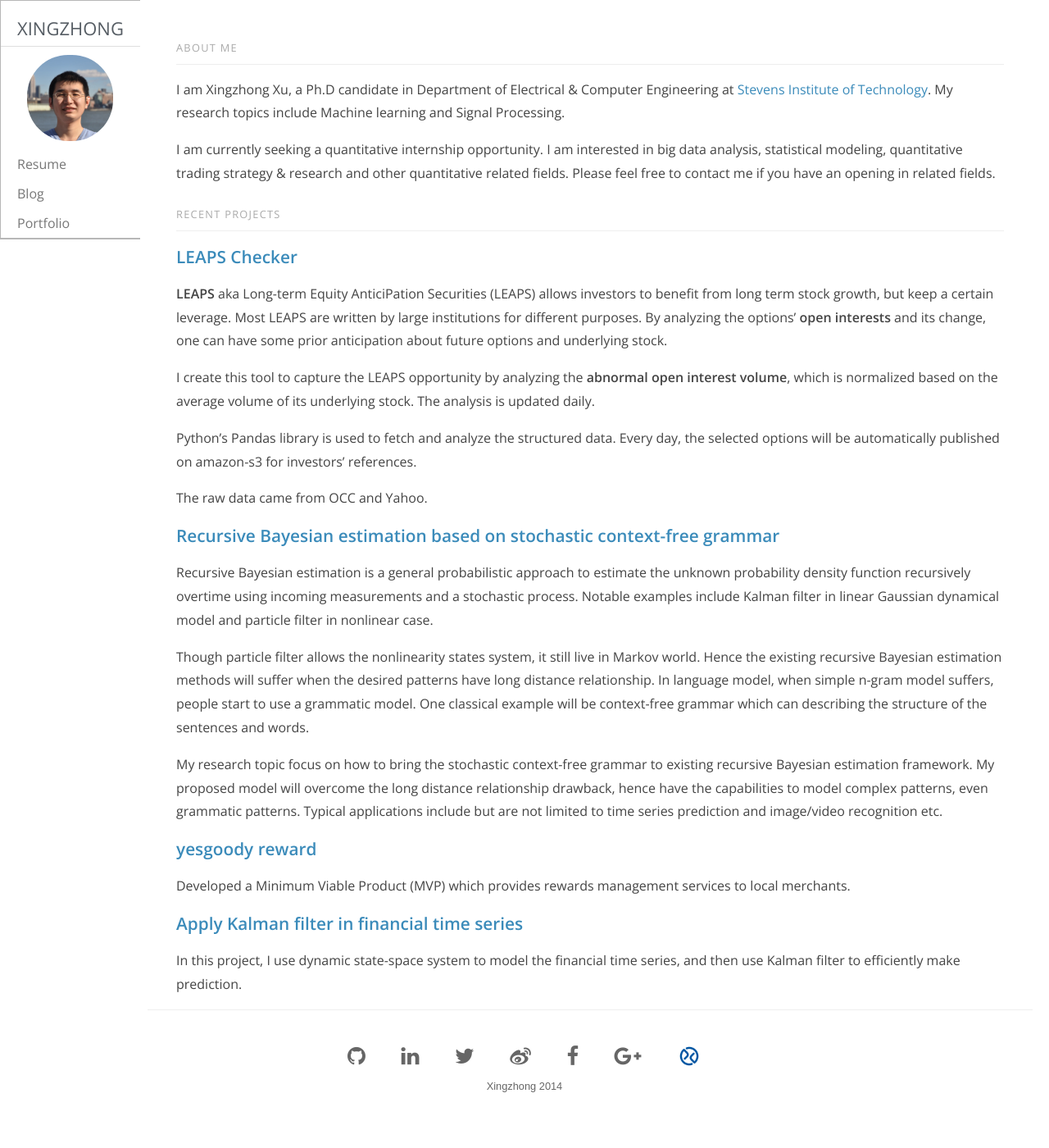
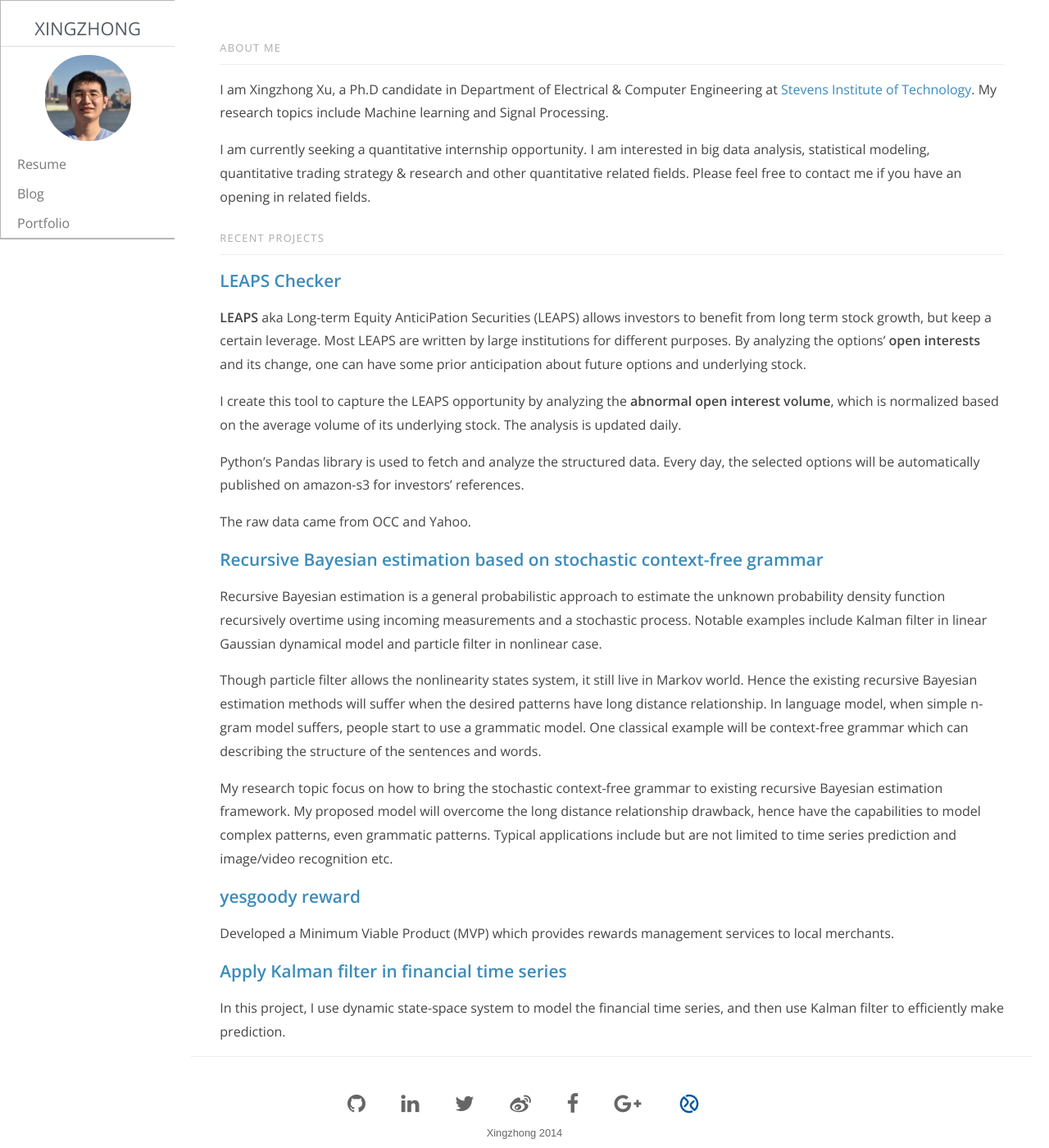
Before and after one commit to xingzhong/com.sirxu, a Jekyll site: the page built from index.markdown, in a window 1280 px wide and 1400 px high. Shown: the whole window at 82% size. Built offline with Jekyll 4.4.1, drawn with Linux system fonts in a browser that asks for light colours; nearby versions of some CDN libraries; Markdown is read by kramdown in place of the engine named in the settings.

Commit message:
update responsive css

```diff
--- a/_layouts/index.html
+++ b/_layouts/index.html
@@ -15,8 +15,8 @@
 
     </head>
     <body>
-    	<div class="pure-g page">
-    		<div class="pure-u-1-8">
+    	<div class="pure-g-r page">
+    		<div class="pure-u-1-6">
     			<div class="sidebar" id="menu">
     				<div class="pure-menu pure-menu-open">
     					<a class="pure-menu-heading" href="/index.html"> Xingzhong </a>
@@ -29,7 +29,7 @@
     				</div>
     			</div>
     		</div>
-    		<div class="pure-u-7-8">
+    		<div class="pure-u-5-6">
     			<div class="content">
     				{{content}}
     			</div>
--- a/_layouts/page.html
+++ /dev/null
@@ -1,309 +0,0 @@
-<!DOCTYPE html>
-<html>
-    <head>
-        <meta charset="utf-8">
-        <meta http-equiv="X-UA-Compatible" content="IE=edge,chrome=1">
-        <title>{{ page.title }}</title>
-        <meta name="viewport" content="width=device-width">
-        <link rel="stylesheet" href="/css/pure-min.css">
-        <!-- Custom CSS -->
-        <link rel="stylesheet" href="/css/page.css">
-        <script src="/js/d3.v3.min.js">
-        </script>
-
-    </head>
-    <body>
-      <div class="pure-g-r" id="layout">
-        <div class="sidebar pure-u">
-            <header class="header">
-              <img class="post-avatar" alt="Xingzhong&#x27;s avatar" height="105" width="105" src="/assets/profile.jpg">
-                <hgroup>
-
-                  <h1 class="brand-title">Xingzhong Xu</h1>
-                </hgroup>
-                <nav class="nav">
-                    <ul class="nav-list">
-                        <li class="nav-item">
-                            <a class="pure-button" href="/blog.html">Blog</a>
-                        </li>
-                        <li class="nav-item">
-                            <a class="pure-button" href="/resume/2013/12/01/Resume.html">Resume</a>
-                        </li>
-                        <li class="nav-item">
-                            <a class="pure-button" href="http://162.243.118.16:8888">ipython notebook</a>
-                        </li>
-                    </ul>
-                </nav>
-            </header>
-        </div>
-
-    <div class="pure-u-1">
-        <div class="content">
-            <!-- A wrapper for all the blog posts -->
-            <div class="posts">
-                <h1 class="content-subhead">About Me</h1>
-
-                <!-- A single blog post -->
-                <section class="post">
-                    <div class="post-description">
-                        <p>
-                            I am Xingzhong Xu, a Ph.D candidate in Department of Electrical & Computer Engineering at Stevens Institute of Technology. My research topics include Machine learning and Signal Processing.
-                        </p>
-                        <p>
-                            I am currently seeking a quantitative internship opportunity.
-                            I am interested in big data analysis, statistical modeling, quantitative trading strategy & research and other quantitative related fields.
-                            Please feel free to contact me if you have an opening in related fields.
-                        </p>
-                    </div>
-                </section>
-            </div>
-
-            <div class="posts">
-                <h1 class="content-subhead">Recent Projects</h1>
-
-                <section class="post">
-                    <header class="post-header">
-                        <a href="http://options.sirxu.com">
-                          <h2 class="post-title">LEAPS Checker</h2>
-                        </a>
-                        <img class="post-avatar"  height="60" width="60" src="http://www2.math.umd.edu/~ccremins/STAT100/Photos/Gaussian_distribution.png">
-
-                        <p class="post-meta">
-                            2013 - present <a class="post-category post-category-python" href="#">Python</a>
-                        </p>
-                    </header>
-
-                    <div class="post-description">
-                        <p>
-                            <b>LEAPS</b> aka Long-term Equity AnticiPation Securities (LEAPS) allows investors to benefit from long term stock growth, but keep a certain leverage.
-                            Most LEAPS are written by large institutions for different purposes.
-                            By analyzing the options' <b>open interests</b> and its change, one can have some prior anticipation about future options and underlying stock.
-                        </p>
-                        <p>
-                            I create this tool to capture the LEAPS opportunity by analyzing the <b>abnormal open interest volume</b>, which is normalized based on the average volume of its underlying stock. The analysis is updated daily.
-
-                            Python's Pandas library is used to fetch and analyze the structured data. Every day, the selected options will be automatically published on amazon-s3 for investors' references.
-                        </p>
-                        <p>
-                            The raw data came from <a href="http://www.optionsclearing.com/">OCC</a> and <a href="http://finance.yahoo.com/">Yahoo</a>.
-                        </p>
-                    </div>
-                </section>
-
-                <section class="post">
-                    <header class="post-header">
-                      <a href="https://github.com/xingzhong/grammar_learning">
-                        <h2 class="post-title">Recursive Bayesian estimation based on stochastic context-free grammar </h2>
-                      </a>
-                        <div id="grammar_logo" class="post-avatar"></div>
-                        <p class="post-meta">
-                            2013 - present <a class="post-category post-category-python" href="#">Python</a>
-                        </p>
-                    </header>
-
-                    <div class="post-description">
-                        <p>
-                            Recursive Bayesian estimation is a general probabilistic approach to estimate the unknown probability density function recursively overtime using incoming measurements and a stochastic process.
-                            Notable examples include Kalman filter in linear Gaussian dynamical model and particle filter in nonlinear case.
-                        </p>
-                        <p>
-                            Though particle filter allows the nonlinearity states system, it still live in Markov world. Hence the existing recursive Bayesian estimation methods will suffer when the desired patterns have long distance relationship.
-
-                            In language model, when simple n-gram model suffers, people start to use a grammatic model. One classical example will be context-free grammar which can describing the structure of the sentences and words.
-                        </p>
-                        <p>
-                            My research topic focus on how to bring the stochastic context-free grammar to existing recursive Bayesian estimation framework.
-                            My proposed model will overcome the long distance relationship drawback, hence have the capabilities to model complex patterns, even grammatic patterns. Typical applications include but are not limited to time series prediction and image/video recognition etc.
-                        </p>
-                    </div>
-                </section>
-
-                <section class="post">
-                    <header class="post-header">
-                      <a href="https://github.com/cdock1029/ceres">
-                        <h2 class="post-title">Cloud Data Collector</h2>
-                      </a>
-                        <div id="waterflow_logo" class="post-avatar"></div>
-                        <p class="post-meta">
-                            2013 <a class="post-category post-category-js" href="#">Node.js</a>
-                        </p>
-                    </header>
-
-                    <div class="post-description">
-                        <p>
-                            Lead an open source project supported by yesgoody inc. on collecting and analyzing General-Purpose data on the cloud.
-                        </p>
-                    </div>
-                </section>
-
-                <section class="post">
-                    <header class="post-header">
-                      <a href="http://demo.yesgoody.com">
-                        <h2 class="post-title">yesgoody reward application</h2>
-                      </a>
-                        <img class="post-avatar"  height="60" width="60" src="/assets/yesgoody-demo.png">
-                        <p class="post-meta">
-                            2012 <a class="post-category post-category-js" href="#">Node.js</a>
-                        </p>
-                    </header>
-
-                    <div class="post-description">
-                        <p>
-                            Developed a Minimum Viable Product (MVP) which provides rewards management services to local merchants.
-                        </p>
-                    </div>
-                </section>
-
-                <section class="post">
-                    <header class="post-header">
-                      <a href="/assets/ee616final.pdf">
-                        <h2 class="post-title">Apply Kalman filter in financial time series</h2>
-                      </a>
-
-                        <p class="post-meta">
-                            2012 <a class="post-category post-category-python" href="#">Python</a>
-                        </p>
-                    </header>
-
-                    <div class="post-description">
-                        <p>
-                            In this project, I use dynamic state-space system to model the financial time series, and then use Kalman filter to efficiently make prediction.
-                        </p>
-                    </div>
-                </section>
-
-                <section class="post">
-                    <header class="post-header">
-                        <a href="http://xingzhong.github.io/ssptool/">
-                          <h2 class="post-title">Semantic Signal Processing</h2>
-                        </a>
-                        <img class="post-avatar" height="60" width="60" src="http://www.stevens.edu/press/graphics/apparel-logo/Stevens-Apparel-Color-Preview.jpg">
-                        <p class="post-meta">
-                            2011 - 2013 <a class="post-category post-category-js" href="#">Javascript</a>
-                        </p>
-                    </header>
-
-                    <div class="post-description">
-                        <p>
-                            Led a SSP project - An effort to use semantics and ontologies to model the Signal Processing and Communication Radio.
-                        </p>
-                    </div>
-                </section>
-
-            <footer class="footer">
-                <div class="pure-menu pure-menu-horizontal pure-menu-open">
-                    <ul>
-                        <li><a href="http://twitter.com/xxingzhong">Twitter</a></li>
-                        <li><a href="http://github.com/xingzhong">Github</a></li>
-                        <li><a href="http://www.linkedin.com/in/xingzhongxu">LinkedIn</a></li>
-                        <li><a href="http://xueqiu.com/sirxu">雪球</a></li>
-                        <li><a href="http://weibo.com/xxingzhong">weibo</a></li>
-
-                    </ul>
-                </div>
-
-            </footer>
-        </div>
-    </div>
-</div>
-
-
-    </body>
-
-    <script>
-      (function(i,s,o,g,r,a,m){i['GoogleAnalyticsObject']=r;i[r]=i[r]||function(){
-      (i[r].q=i[r].q||[]).push(arguments)},i[r].l=1*new Date();a=s.createElement(o),
-      m=s.getElementsByTagName(o)[0];a.async=1;a.src=g;m.parentNode.insertBefore(a,m)
-      })(window,document,'script','//www.google-analytics.com/analytics.js','ga');
-
-      ga('create', 'UA-16398465-1', 'sirxu.com');
-      ga('send', 'pageview');
-
-    </script>
-
-    <script type="text/javascript">
-      var n = 20,
-          random = d3.random.normal(0, .2),
-          zeros = function(x) {return 0;},
-          data = d3.range(n).map(zeros);
-        var x = d3.scale.linear()
-              .domain([0,n-1])
-              .range([0,60]);
-        var y = d3.scale.linear()
-              .domain([-1,1])
-              .range([60,0]);
-        var line = d3.svg.line()
-              .x(function(d,i) {return x(i);})
-              .y(function(d,i) {return y(d);});
-        var svg = d3.select("#waterflow_logo")
-               .append("svg")
-               .attr("width", 60)
-               .attr("height", 60);
-        var path = svg.append("g")
-              .attr("clip-path", "url(#clip)")
-              .append("path")
-              .data([data])
-              .attr("class", "line")
-              .attr("d", line);
-        setInterval(function(){
-          data.push(0.1*(Math.random()-0.5)+data[data.length-1])
-          path.attr("d", line)
-              .transition()
-              .duration(400)
-              .ease("linear")
-              .attr("transform","translate("+x(-1)+")")
-              ;
-          y.domain(d3.extent(data, function(d){
-            return d;
-          }));
-          data.shift();
-        },500);
-    </script>
-
-    <script type="text/javascript">
-      var logo = d3.select("#grammar_logo")
-                  .append("svg")
-                  .attr("width", 60)
-                  .attr("height", 60);
-      var nodes = [], links = [];
-      for (i=0; i<5; i++){
-        var xx = 5+50*Math.random();
-        var yy = 5+50*Math.random();
-        nodes.push({
-          cx: xx, cy: yy
-        });
-        if (i>0){
-          links.push({
-            x1: nodes[i-1].cx,
-            y1: nodes[i-1].cy,
-            x2: xx,
-            y2: yy,
-          });
-        }
-      }
-
-      color = d3.scale.category20();
-      logo.selectAll('.node')
-          .data(nodes)
-          .enter()
-          .append("circle")
-          .attr("class", "node")
-          .style("stroke","#fff")
-          .attr("fill", function(d){return color(d.cy);})
-          .attr("cx", function(d){return d.cx;})
-          .attr("cy", function(d){return d.cy;})
-          .attr("r", 4);
-      logo.selectAll('.link')
-          .data(links)
-          .enter()
-          .append("line")
-          .attr("class", "link")
-          .style("stroke", "#999")
-          .style("stroke-opacity", ".6")
-          .attr("x1", function(d){return d.x1;})
-          .attr("x2", function(d){return d.x2;})
-          .attr("y1", function(d){return d.y1;})
-          .attr("y2", function(d){return d.y2;});
-    </script>
-
-</html>
--- a/css/main.css
+++ b/css/main.css
@@ -35,7 +35,7 @@ a:focus {
     text-decoration: underline;
 }
 
-.pure-g [class *= "pure-u"] {
+.pure-g-r [class *= "pure-u"] {
   font-family: 'Open Sans', sans-serif;
   color: #444;
   line-height: 1.8em;
@@ -46,9 +46,7 @@ a:focus {
 }
 
 .sidebar {
-  margin-top: 0px;
-  position: fixed;
-  top: 0;
+
 }
 
 .avatar {
@@ -67,6 +65,7 @@ a:focus {
 
 #menu .pure-menu-heading {
   font-size: 22px;
+  text-align: center;
 }
 
 .content {
--- a/index.html
+++ /dev/null
@@ -1,4 +0,0 @@
----
-layout: page
-title: Xingzhong
----
--- a/s3_website.yml
+++ b/s3_website.yml
@@ -1,5 +1,5 @@
-s3_id: AKIAIGPNZCVQSFSG3VJA
-s3_secret: j6gH43yRKJY9f5kfM5T2QcRU0lZmeQ7HZkbT2WAV
+s3_id: <%= ENV['S3_ID'] %>
+s3_secret: <%= ENV['S3_SECRET'] %>
 s3_bucket: www.sirxu.com
 
 # Below are examples of all the available configurations.
```
Also changed, not shown: _layouts/default.html (deleted, +0 -72 lines), 9 other files.
